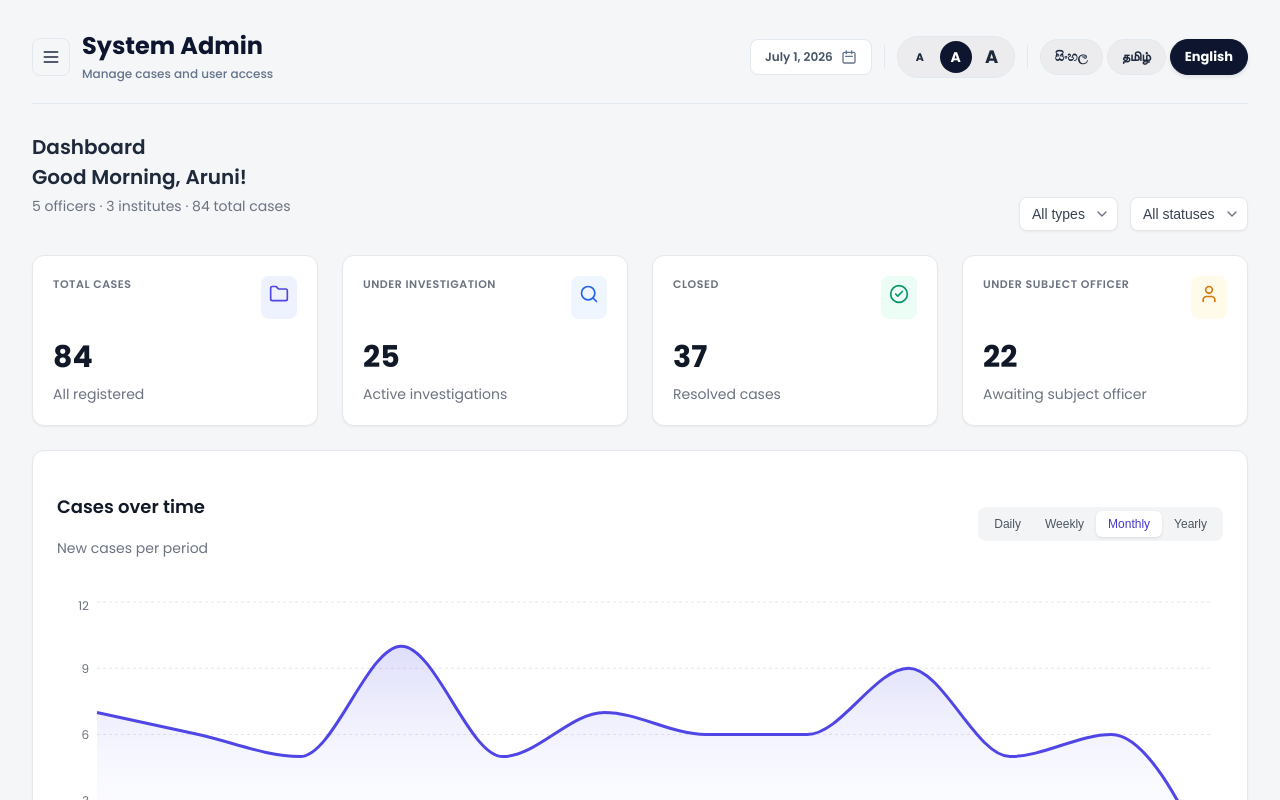
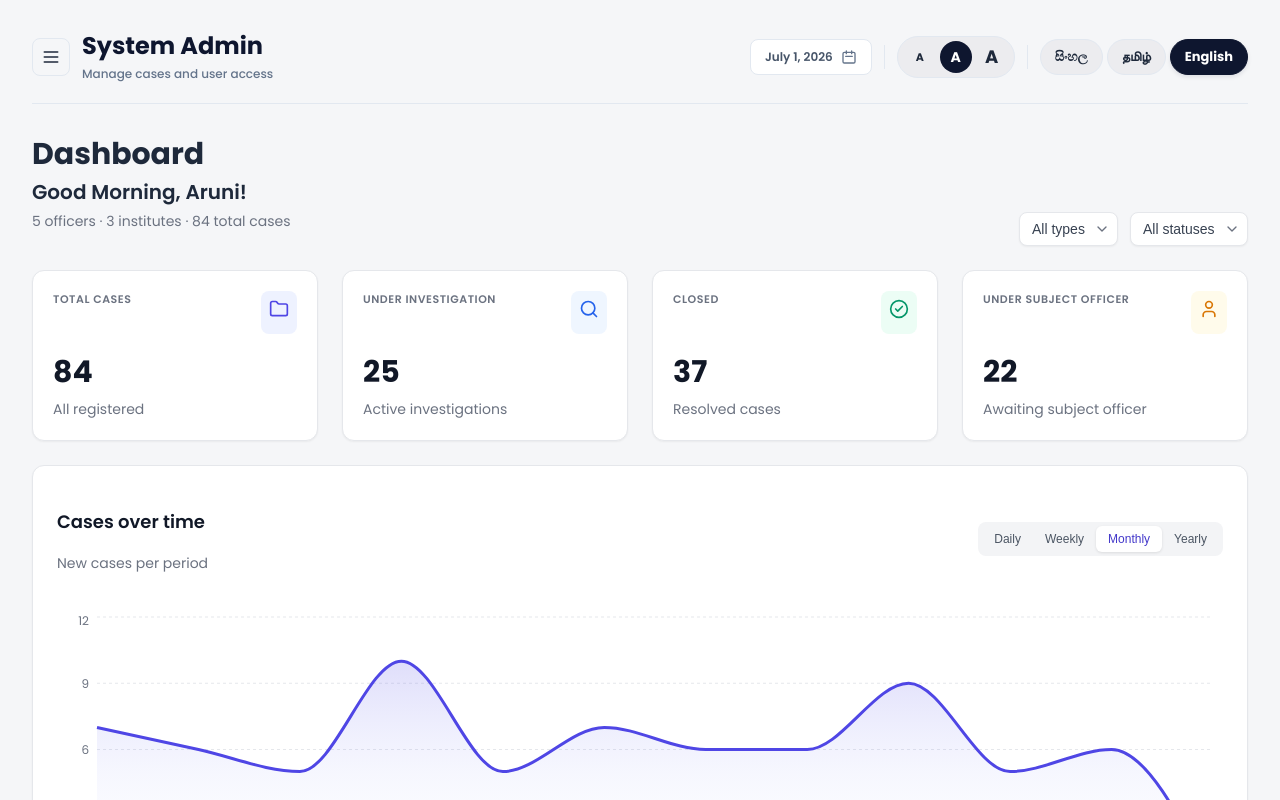
Before and after one commit to Avishka-kavishan/Discipline-Management-Monitoring-System, a Next.js app: page /admin in a window 1280 px wide. Shown: the top 800 px of the page. Built offline with nearby package versions, Linux system fonts and the light colour scheme; a web font is replaced by a local one.

Commit message:
implement admin dashboard with case statistics and interactive charts

```diff
--- a/app/admin/admin.css
+++ b/app/admin/admin.css
@@ -26,6 +26,13 @@
 .admin-dashboard-title {
   font-size: calc(20px * var(--font-scale, 1));
   font-weight: 600;
+  color: #1e293b;
+  margin: 0;
+}
+
+.admin-dashboard-title1{
+  font-size: calc(30px * var(--font-scale, 1));
+  font-weight: 800;
   color: #1e293b;
   margin: 0;
 }
--- a/app/admin/page.tsx
+++ b/app/admin/page.tsx
@@ -122,7 +122,7 @@ export default function AdminDashboard() {
       <div className="admin-dashboard-header">
         <div>
 
-          <h3 className="admin-dashboard-title">Dashboard</h3>
+          <h3 className="admin-dashboard-title1">Dashboard</h3>
           <h2 className="admin-dashboard-title">{greeting}</h2>
           <p className="admin-dashboard-subtitle">
             5 officers · 3 institutes · 84 total cases
```
